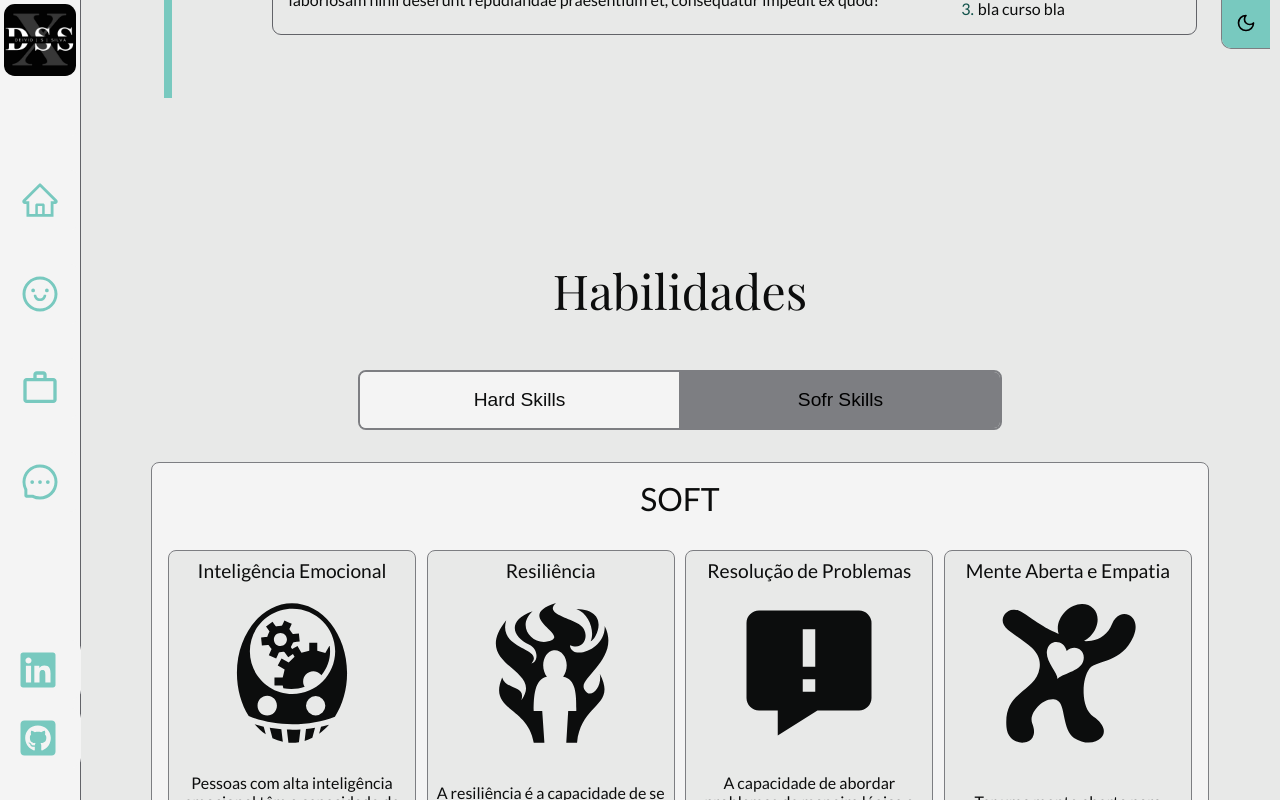
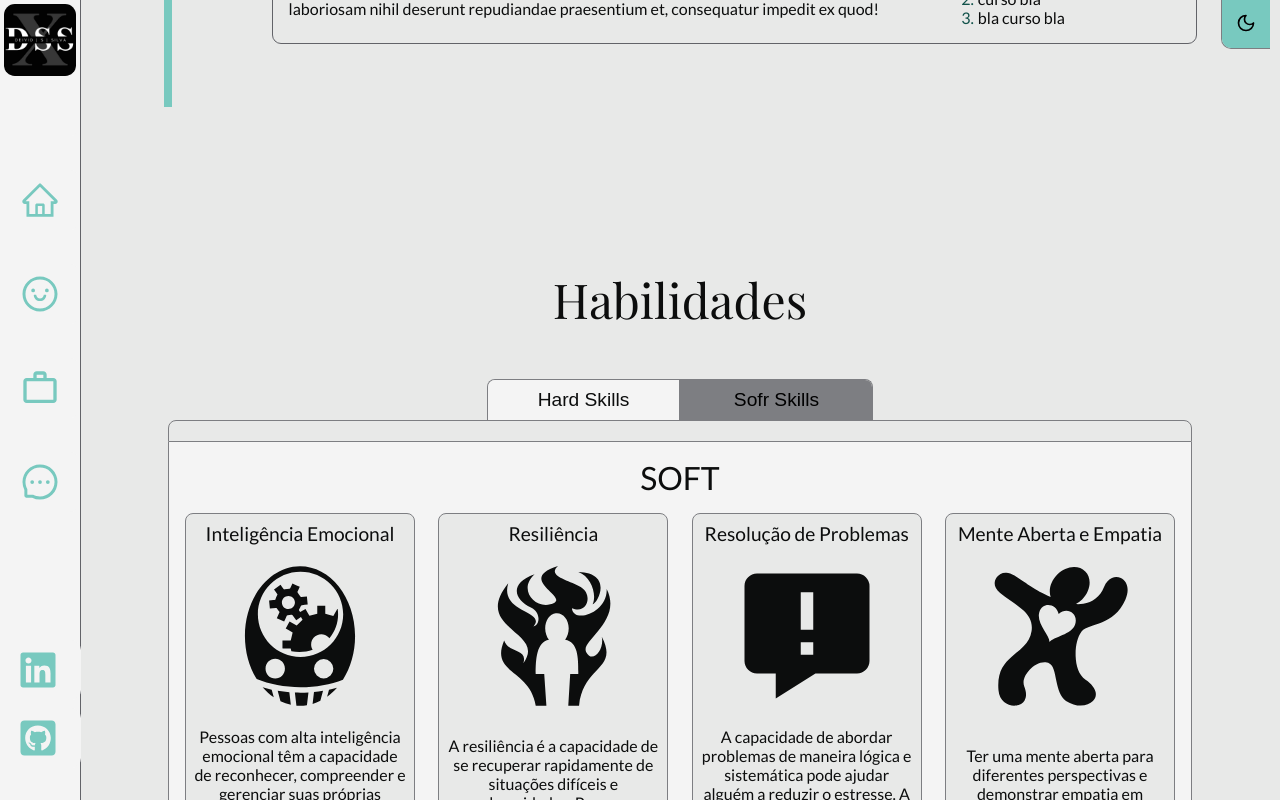
Before and after one commit to DeividXupon/Portfolio, a React (Vite) app: page / in a window 1280 px wide. Both pictures are taken after a click on the button "Sofr Skills". Built offline with nearby package versions, Linux system fonts and the light colour scheme.

Commit message:
:dizzy: add new animates

```diff
--- /dev/null
+++ b/src/components/cardSoftSkill/CardSoftSkill.tsx
@@ -0,0 +1,22 @@
+import { CardBox } from '.'
+import softSkills from '../../data/softSkills'
+
+interface Iprops {
+  // prettier-ignore
+  item: typeof softSkills[0];
+  onClick?: () => void
+}
+
+function CardSoftSkill({ item, onClick }: Iprops) {
+  return (
+    <CardBox onClick={onClick}>
+      <h3>{item.softSkill}</h3>
+      <div>
+        <item.Icons size={'100%'} />
+      </div>
+      <p>{item.desc}</p>
+    </CardBox>
+  )
+}
+
+export default CardSoftSkill
--- /dev/null
+++ b/src/components/cardSoftSkill/index.ts
@@ -0,0 +1,44 @@
+import { styled } from 'styled-components'
+import { space } from '../../UI/variaveis'
+
+export const CardBox = styled.div`
+  box-sizing: border-box;
+  border: 1px solid ${(p) => p.theme.colors.accent.base};
+  border-radius: ${space.x2};
+  padding: ${space.x2};
+  background: ${(p) => p.theme.colors.background};
+  width: 230px;
+  display: flex;
+  flex-direction: column;
+  color: ${(p) => p.theme.colors.textColor.natural};
+
+  > h3 {
+    font-size: ${(p) => p.theme.typography.variants.fontSize.lg_md};
+    text-align: center;
+  }
+
+  > div {
+    width: 100%;
+    height: 150px;
+    margin: ${space.x4} 0px;
+  }
+
+  > p {
+    display: flex;
+    align-items: center;
+    height: 170px;
+    text-align: center;
+  }
+
+  &:hover {
+    box-shadow:
+      0px 0px 10px ${(p) => p.theme.colors.primary.base},
+      inset 0px 0px 10px ${(p) => p.theme.colors.primary.base};
+
+    border: 1px solid ${(p) => p.theme.colors.primary.base};
+
+    > div {
+      color: ${(p) => p.theme.colors.primary.base};
+    }
+  }
+`
--- a/src/components/institution/index.ts
+++ b/src/components/institution/index.ts
@@ -1,6 +1,7 @@
 import styled from 'styled-components'
 import { space } from '../../UI/variaveis'
 import content from '../../data/institution.json'
+import { motion } from 'framer-motion'
 
 export const Cont = styled.div<{ $index: number }>`
   display: flex;
@@ -38,7 +39,7 @@ export const Cont = styled.div<{ $index: number }>`
   }
 `
 
-export const StudItem = styled.article`
+export const StudItem = styled(motion.article)`
   outline: 1px solid ${(p) => p.theme.colors.accent[100]};
   padding: ${space.x4};
   border-radius: ${space.x2};
--- a/src/components/institution/studies.tsx
+++ b/src/components/institution/studies.tsx
@@ -9,7 +9,11 @@ interface Iprops {
 function Institution({ content, index }: Iprops) {
   return (
     <Cont $index={index + 1}>
-      <StudItem>
+      <StudItem
+        initial={{ opacity: 0, x: -60 }}
+        whileInView={{ opacity: 1, x: 0 }}
+        transition={{ delay: 0.4, duration: 0.5 }}
+      >
         <h3>{content.type}</h3>
         <div className="Sco_Dat">
           <h4>
--- a/src/components/projeto/project.tsx
+++ b/src/components/projeto/project.tsx
@@ -3,7 +3,8 @@ import {
   SkeletonMoba,
   SkeletonNot,
   Box,
-  BoxTextProject
+  BoxTextProject,
+  Link
 } from '.'
 
 interface Iprops {
@@ -16,12 +17,23 @@ interface Iprops {
 
 function Project({ mobaImg, notImg, $reverse, children, link }: Iprops) {
   return (
-    <Box $reverse={$reverse}>
+    <Box
+      initial={{ opacity: 0, y: -100 }}
+      whileInView={{ opacity: 1, y: 0 }}
+      transition={{ delay: 0.6, duration: 1 }}
+      viewport={{ once: true, amount: 0.8 }}
+      $reverse={$reverse}
+    >
       <BoxTextProject>
         {children}
-        <a className="link" href={link} target="_blank">
-          acesse
-        </a>
+        <Link
+          whileHover={{ scale: 1.25, boxShadow: '0px 0px 30px black' }}
+          transition={{ type: 'spring', stiffness: 100, damping: 8 }}
+          href={link}
+          target="_blank"
+        >
+          Acesse
+        </Link>
       </BoxTextProject>
       <BoxImgsProject>
         <SkeletonMoba className="moba">
--- a/src/pages/skills/index.ts
+++ b/src/pages/skills/index.ts
@@ -1,16 +1,19 @@
 import { styled } from 'styled-components'
 import { space } from '../../UI/variaveis'
+import { motion } from 'framer-motion'
 
 export const SkillsButtons = styled.div`
-  width: ${space.container.xcontainer_sm};
+  width: ${space.x96};
   overflow: hidden;
-  border: 2px solid ${(p) => p.theme.colors.accent.base};
-  border-radius: ${space.x2};
+  border: 1px solid ${(p) => p.theme.colors.accent.base};
+  border-bottom: none;
+  border-radius: ${space.x2} ${space.x2} 0px 0px;
   align-self: center;
+  margin: auto;
 
   .hard,
   .soft {
-    height: ${space.x14};
+    height: ${space.x10};
     width: ${space.partition['x1/2']};
     font-size: ${(p) => p.theme.typography.variants.fontSize.lg_md};
     background-color: ${(p) => p.theme.colors.secondary.base};
@@ -37,25 +40,41 @@ export const SkillsButtons = styled.div`
   }
 `
 
-export const ContainerSkill = styled.div`
+export const ContainerSkill = styled(motion.div)`
+  box-sizing: border-box;
+
+  position: relative;
   width: ${space.container.xcontainer_lg};
   height: 480px;
-  margin-top: ${space.x8};
-  margin-bottom: ${space.x8};
-  padding: ${space.x4};
 
-  border-radius: ${space.x2};
-  border: 1px solid ${(p) => p.theme.colors.accent.base};
+  padding: 0px ${space.x4};
+  margin: auto;
+
+  border-left: 1px solid ${(p) => p.theme.colors.accent.base};
+  border-right: 1px solid ${(p) => p.theme.colors.accent.base};
 
   align-self: center;
   background: ${(p) => p.theme.colors.secondary.base};
+  overflow: hidden;
 
   > h3 {
     font-size: ${(p) => p.theme.typography.variants.fontSize.lg};
     text-align: center;
     font-weight: 400;
-    margin-bottom: ${space.x8};
+    margin: ${space.x4} 0px ${space.x4} 0px;
   }
+`
+
+export const Decorative = styled.div<{ $top?: boolean }>`
+  width: calc(${space.container.xcontainer_lg} - 2px);
+  height: 20px;
+  background: ${(p) => p.theme.colors.background};
+  margin: auto;
+  border: 1px solid ${(p) => p.theme.colors.accent.base};
+  border-radius: ${(p) =>
+    p.$top
+      ? `${space.x2} ${space.x2} 0px 0px`
+      : `0px 0px ${space.x2} ${space.x2}`};
 `
 
 export const HardSkill = styled.div`
@@ -104,44 +123,51 @@ export const HardSkill = styled.div`
 export const SoftSkill = styled.div`
   display: flex;
   justify-content: space-between;
+`
 
-  .item {
-    border: 1px solid ${(p) => p.theme.colors.accent.base};
-    border-radius: ${space.x2};
-    padding: ${space.x2};
-    background: ${(p) => p.theme.colors.background};
-    width: 230px;
-    display: flex;
-    flex-direction: column;
+export const Dia = styled.dialog`
+  border: none;
+  padding: 30px;
+  border-radius: ${space.x2};
+  border: 1px solid ${(p) => p.theme.colors.accent.base};
+  background: ${(p) => p.theme.colors.secondary['050']};
 
-    > h3 {
-      font-size: ${(p) => p.theme.typography.variants.fontSize.lg_md};
-      text-align: center;
-    }
+  &:focus {
+    outline: none;
+  }
 
-    > div {
-      width: 100%;
-      height: 150px;
-      margin: ${space.x4} 0px;
-    }
+  &::backdrop {
+    backdrop-filter: blur(5px);
+  }
 
-    > p {
-      display: flex;
-      align-items: center;
-      height: 170px;
-      text-align: center;
-    }
+  > button {
+    transform: translate(50%, 0%);
+    width: 50%;
+    font-size: ${(p) => p.theme.typography.variants.fontSize.lg_md};
+    text-align: center;
+    border-radius: ${space.x1};
+    display: block;
+    margin-bottom: 20px;
+    cursor: pointer;
 
     &:hover {
-      box-shadow:
-        0px 0px 10px ${(p) => p.theme.colors.primary.base},
-        inset 0px 0px 10px ${(p) => p.theme.colors.primary.base};
+      background: #ff1b1b;
+    }
+  }
 
-      border: 1px solid ${(p) => p.theme.colors.primary.base};
-
-      > div {
-        color: ${(p) => p.theme.colors.primary.base};
-      }
+  > div {
+    display: flex;
+    > p {
+      display: inline;
+      width: 200px;
+      background-color: red;
+      align-self: center;
+      border-radius: 0px ${space.x2} ${space.x2} 0px;
+      border: 1px solid ${(p) => p.theme.colors.accent.base};
+      border-left: none;
+      padding: 10px;
+      background-color: ${(p) => (p.theme.title === 'dark' ? '#000' : '#fff')};
+      color: ${(p) => p.theme.colors.textColor.bright};
     }
   }
 `
--- a/src/pages/skills/skills.tsx
+++ b/src/pages/skills/skills.tsx
@@ -1,21 +1,64 @@
-import { useState } from 'react'
-import { ContainerSkill, HardSkill, SkillsButtons, SoftSkill } from '.'
+import { useRef, useState } from 'react'
+import {
+  ContainerSkill,
+  Decorative,
+  Dia,
+  HardSkill,
+  SkillsButtons,
+  SoftSkill
+} from '.'
 import { Title } from '../../UI/styles'
 import hardSkills from '../../data/hardSkills'
 import softSkills from '../../data/softSkills'
 import { space } from '../../UI/variaveis'
+import CardSoftSkill from '../../components/cardSoftSkill/CardSoftSkill'
 
 function Skills() {
   const [control, setControl] = useState({ hard: true, soft: false })
   const [descItem, setDescItem] = useState('hover')
 
+  const [ativeAnimet, setAtiveAnimet] = useState(false)
+
+  const [selectSoftSkill, setSelectSoftSkill] = useState(softSkills[0])
+
+  const refDialog = useRef<HTMLDialogElement>(null)
+
+  function dialogIsOpen(isOpen: boolean) {
+    if (isOpen) {
+      refDialog.current?.showModal()
+    } else {
+      refDialog.current?.close()
+    }
+  }
+
+  const contVariants = {
+    height: [490, 0, 490],
+    transition: {
+      duration: 1.1,
+      ease: [0.76, 0, 0.24, 1]
+    }
+  }
+
+  const variants = {
+    visible: contVariants,
+    hidden: contVariants
+  }
+
   function changeControl() {
-    setControl((prev) => ({ hard: !prev.hard, soft: !prev.soft }))
+    setAtiveAnimet((prev) => !prev)
+    setTimeout(
+      () => setControl((prev) => ({ hard: !prev.hard, soft: !prev.soft })),
+      400
+    )
   }
 
   return (
+    <div className="a">
       <section
-      style={{ display: 'flex', flexDirection: 'column', marginTop: space.x28 }}
+        style={{
+          marginTop: space.x28,
+          height: '750px'
+        }}
       >
         <Title $fontPrimari>Habilidades</Title>
         <SkillsButtons>
@@ -36,7 +79,19 @@ function Skills() {
             Sofr Skills
           </button>
         </SkillsButtons>
-      <ContainerSkill>
+
+        <Decorative $top />
+        <ContainerSkill
+          variants={variants}
+          animate={ativeAnimet ? 'hidden' : 'visible'}
+        >
+          <Dia ref={refDialog}>
+            <button onClick={() => dialogIsOpen(false)}>Esc / Fechar</button>
+            <div>
+              <CardSoftSkill item={selectSoftSkill} />
+              <p>AAAAAAAAAA</p>
+            </div>
+          </Dia>
           {control.hard ? (
             <>
               <h3>HARD</h3>
@@ -58,19 +113,21 @@ function Skills() {
               <h3>SOFT</h3>
               <SoftSkill>
                 {softSkills.map((item) => (
-                <div className="item">
-                  <h3>{item.softSkill}</h3>
-                  <div>
-                    <item.Icons size={'100%'} />
-                  </div>
-                  <p>{item.desc}</p>
-                </div>
+                  <CardSoftSkill
+                    onClick={() => {
+                      dialogIsOpen(true)
+                      setSelectSoftSkill(item)
+                    }}
+                    item={item}
+                  />
                 ))}
               </SoftSkill>
             </>
           )}
         </ContainerSkill>
+        <Decorative />
       </section>
+    </div>
   )
 }
 
```
Also changed, not shown: src/components/projeto/index.ts (+8 -10 lines). Lines whose indentation alone changed are shown as unchanged.
